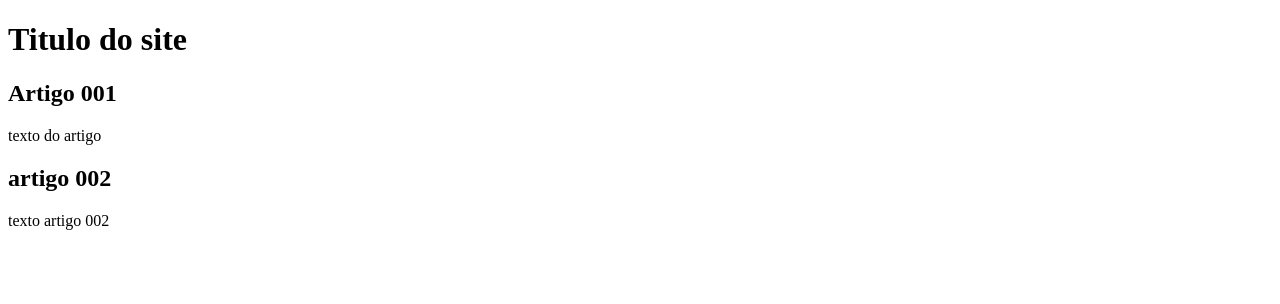
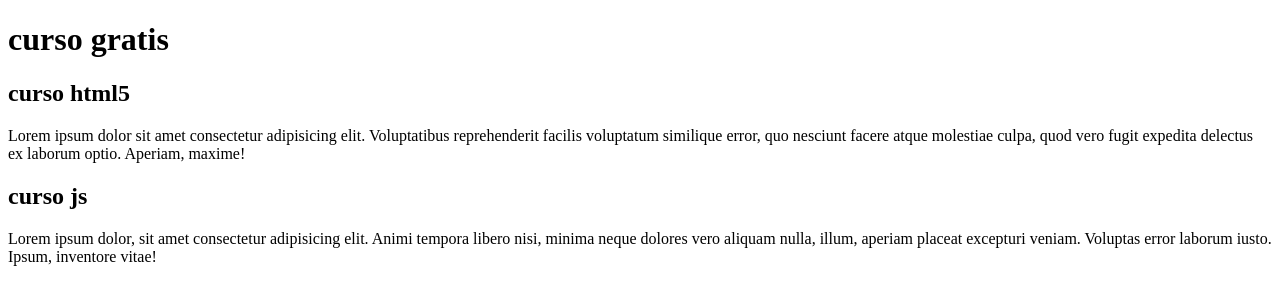
Before and after one commit to joanats/projetsite, a plain HTML site: page index.html in a window 1280 px wide. Drawn offline with Linux system fonts and the light colour scheme.

Commit message:
comecei a escrever o conteudo

```diff
--- a/index.html
+++ b/index.html
@@ -8,15 +8,15 @@
 <body>
     <main>
         <header>
-            <h1> Titulo do site</h1>
+            <h1>curso gratis</h1>
         </header>
         <article>
-            <h2> Artigo 001 </h2>
-            <p> texto do artigo</p>
+            <h2> curso html5 </h2>
+            <p> Lorem ipsum dolor sit amet consectetur adipisicing elit. Voluptatibus reprehenderit facilis voluptatum similique error, quo nesciunt facere atque molestiae culpa, quod vero fugit expedita delectus ex laborum optio. Aperiam, maxime!</p>
         </article>
         <article>
-            <h2> artigo 002</h2>
-            <p>texto artigo 002</p>
+            <h2>curso js</h2>
+            <p>Lorem ipsum dolor, sit amet consectetur adipisicing elit. Animi tempora libero nisi, minima neque dolores vero aliquam nulla, illum, aperiam placeat excepturi veniam. Voluptas error laborum iusto. Ipsum, inventore vitae!</p>
         </article>
     </main>
 </body>
```
